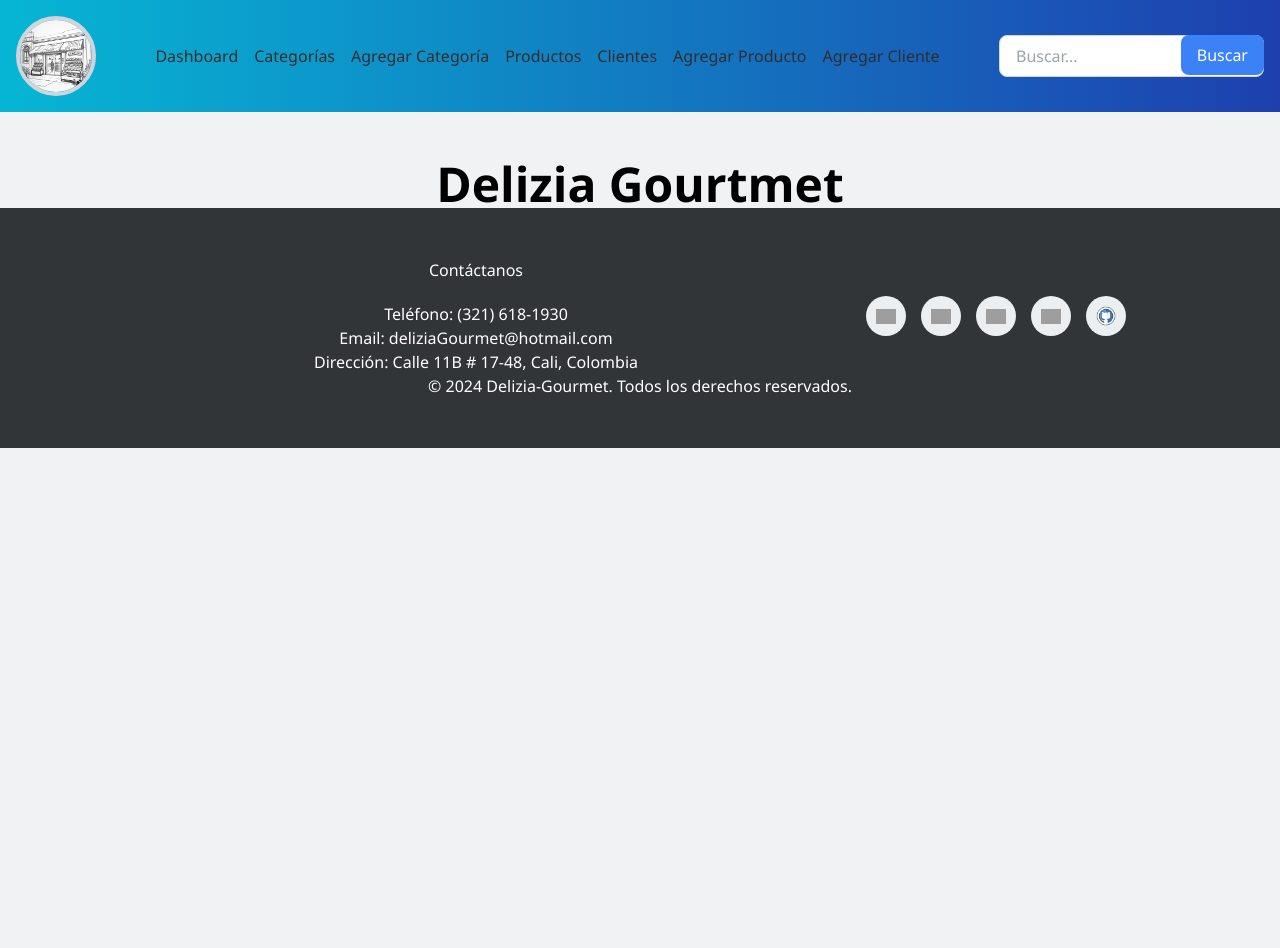
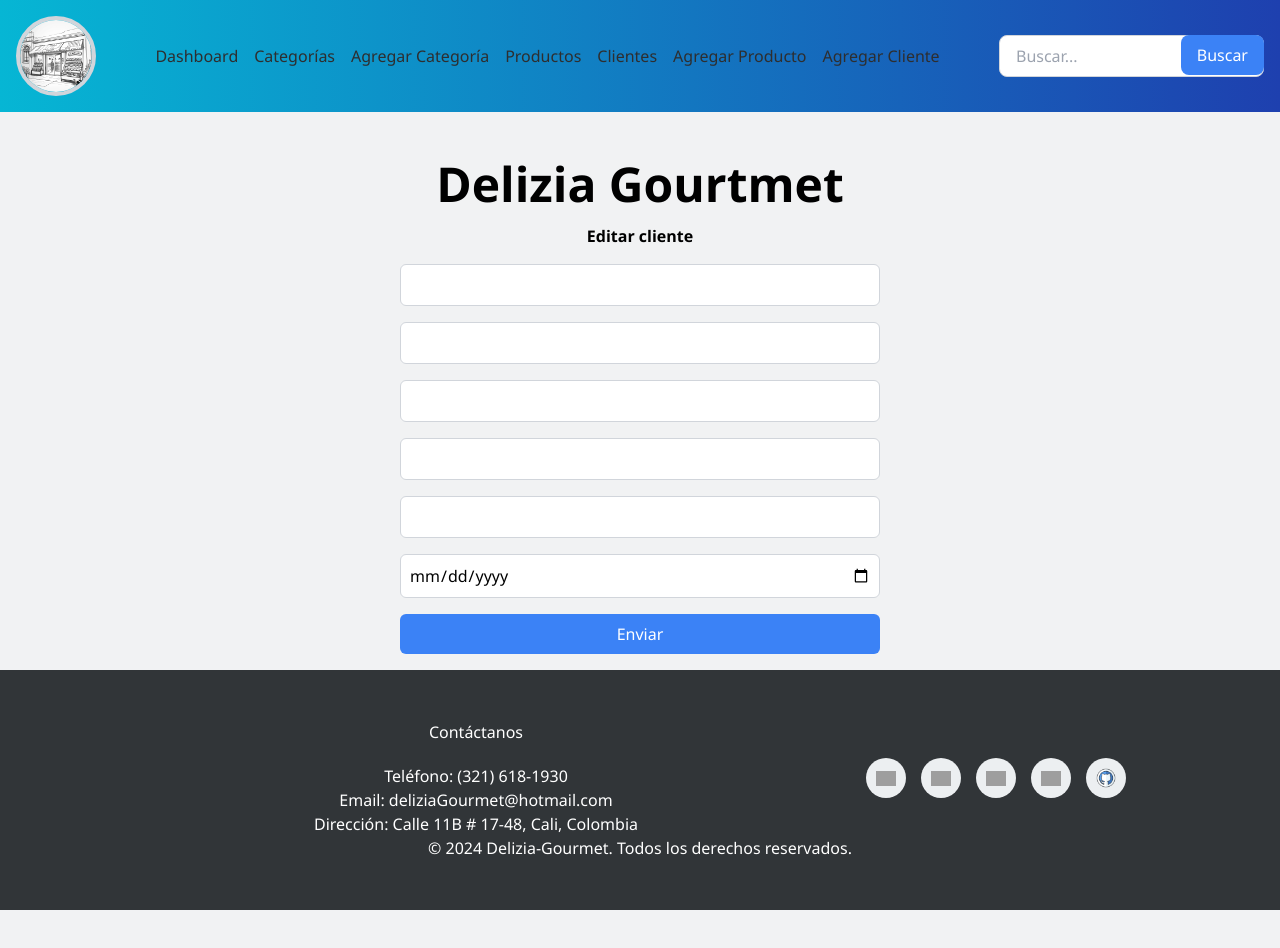
Before and after one commit to BeJotaTriple/Delizia-Gourmet, a React (Vite) app in the folder frontend/: page /edit-client/1 in a window 1280 px wide. Shown: the top 948 px of the page. Built offline with nearby package versions, Linux system fonts and the light colour scheme; no server answers; grey boxes are pictures that could not be loaded.

Commit message:
Boton y formulario para editar cliente

```diff
--- a/frontend/src/App.tsx
+++ b/frontend/src/App.tsx
@@ -6,6 +6,7 @@
 import Clients from './components/Clients'
 import Products from './components/Products'
 import AddClient from './components/AddClient'
+import EditClient from "./components/EditClient";
 import AddCategory from './components/AddCategory'
 import Footer from './components/Footer'
 import Dashboard from './components/Dashboard'
@@ -25,6 +26,7 @@
         <Route path='/add-product' element={<AddProduct />} />
         <Route path='/clientes' element={<Clients />} />
         <Route path='/add-client' element={<AddClient />} />
+        <Route path="/edit-client/:id" element={<EditClient />} />
         <Route path='/products' element={<Products />} />
       </Routes>
       <Footer/>
--- a/frontend/src/components/Clients.tsx
+++ b/frontend/src/components/Clients.tsx
@@ -1,4 +1,5 @@
 import { useEffect, useState } from "react";
+import { useNavigate } from "react-router-dom";
 import styles from "../style";
 import apiClient from "../api/apiClient";
 import EditButton from "../assets/EditButton";
@@ -18,6 +19,7 @@
 function Clients() {
     // Uso de la interfaz Client para tipar el estado
     const [clients, setClients] = useState<Client[]>([]);
+    const navigate = useNavigate();
 
     useEffect(() => {
         apiClient.get("api/clients")
@@ -26,16 +28,8 @@
     }, []);
 
     //agregar el parámetro client: Client
-    const handleEdit = async () => {
-        //Lógica para eliminar el cliente
-        try{
-            await apiClient.put(`/clients/`) //agregar ${clientId} a la ruta
-            .then(response => setClients(response.data))
-            alert("Client deleted sucessfully")
-        } catch(error) {
-            console.error("Error deleting client:", error)
-        }
-        console.log("Editing client:, client");
+    const handleEdit = async (clientId: string) => {
+        navigate(`/edit-client/${clientId}`);
     }
 
     // en el parámetro se debe agregar clientId: string
@@ -73,7 +67,7 @@
                             <td className={`${styles.tbody}`}>{client.city}</td>
                             <td className={`${styles.tbody}`}>{client.tel_numb}</td>
                             <td className={`${styles.tbody}`}>{format(client.reg_date, 'MM/dd/yyyy')}</td>
-                            <EditButton onClick={() => handleEdit()} /> {/*Agregar client.id */}
+                            <EditButton onClick={() => handleEdit(client._id)} /> {/*Agregar client.id */}
                             <DeleteButton onClick={() => handleDelete(client._id)} /> {/*Agregar client.id */}
                         </tr>
                     ))}
--- /dev/null
+++ b/frontend/src/components/EditClient.tsx
@@ -0,0 +1,57 @@
+import React, { useState, useEffect } from "react";
+import { useParams, useNavigate } from "react-router-dom";
+import apiClient from "../api/apiClient";
+import styles from "../style";
+
+const EditClient: React.FC = () => {
+    const { id } = useParams<{ id: string }>();
+    const [formData, setFormData] = useState({
+        name: '',
+        email: '',
+        address: '',
+        city: '',
+        tel_numb: '',
+        reg_date: '',
+    });
+    const navigate = useNavigate();
+
+    useEffect(() => {
+        apiClient.get(`/api/clients/${id}`)
+            .then(response => setFormData(response.data))
+            .catch(error => console.error('Error fetching client data: ', error));
+    }, [id]);
+
+    const handleSubmit = async (e: React.FormEvent) => {
+        e.preventDefault();
+        try {
+            await apiClient.put(`/api/clients/${id}`, formData);
+            alert('Client updated successfully');
+            navigate('/clientes');
+        } catch (error) {
+            alert('Error updating client');
+        }
+    };
+
+    return (
+        <form onSubmit={handleSubmit} className="max-w-lg mx-auto p-4">
+            <div className="flex flex-col space-y-4">
+                <h2 className="font-bold w-full">Editar cliente</h2>
+                <input type="text" value={formData.name} onChange={e => setFormData({ ...formData, name: e.target.value })}
+                    className={`${styles.inputForm}`}/>
+                <input type="email" value={formData.email} onChange={e => setFormData({ ...formData, email: e.target.value })}
+                    className={`${styles.inputForm}`}/>
+                <input type="text" value={formData.address} onChange={e => setFormData({ ...formData, address: e.target.value })}
+                    className={`${styles.inputForm}`}/>
+                <input type="text" value={formData.city} onChange={e => setFormData({ ...formData, city: e.target.value })}
+                    className={`${styles.inputForm}`}/>
+                <input type="tel" value={formData.tel_numb} onChange={e => setFormData({ ...formData, tel_numb: e.target.value })}
+                    className={`${styles.inputForm}`}/>
+                <input type="date" value={formData.reg_date} onChange={e => setFormData({ ...formData, reg_date: e.target.value })}
+                    className={`${styles.inputForm}`}/>
+                <button type="submit" className={`${styles.buttonForm}`}>Enviar</button>
+            </div>
+        </form>
+    );
+}
+
+export default EditClient;
```
